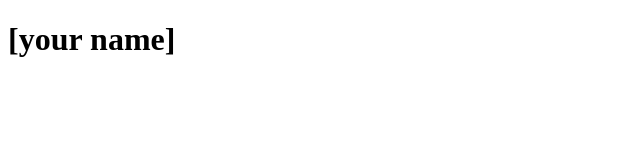
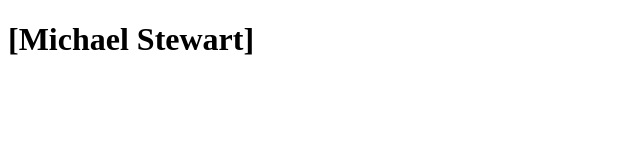
Before and after one commit to MichStew/MichStew.github.io, a plain HTML site: page index.html in a window 1280 px wide. Shown: the whole page, without its empty margins (0-640 px from the left). Drawn offline with Linux system fonts and the light colour scheme.

Commit message:
Update index.html

```diff
--- a/index.html
+++ b/index.html
@@ -1,9 +1,9 @@
 <!DOCTYPE html>
 <html>
   <head>
-    <title>CSCE 190: [your name]</title>
+    <title>CSCE 190: [Michael Stewart]</title>
   </head>
   <body>
-    <h1>[your name]</h1>
+    <h1>[Michael Stewart]</h1>
   </body>
 </html>
```
